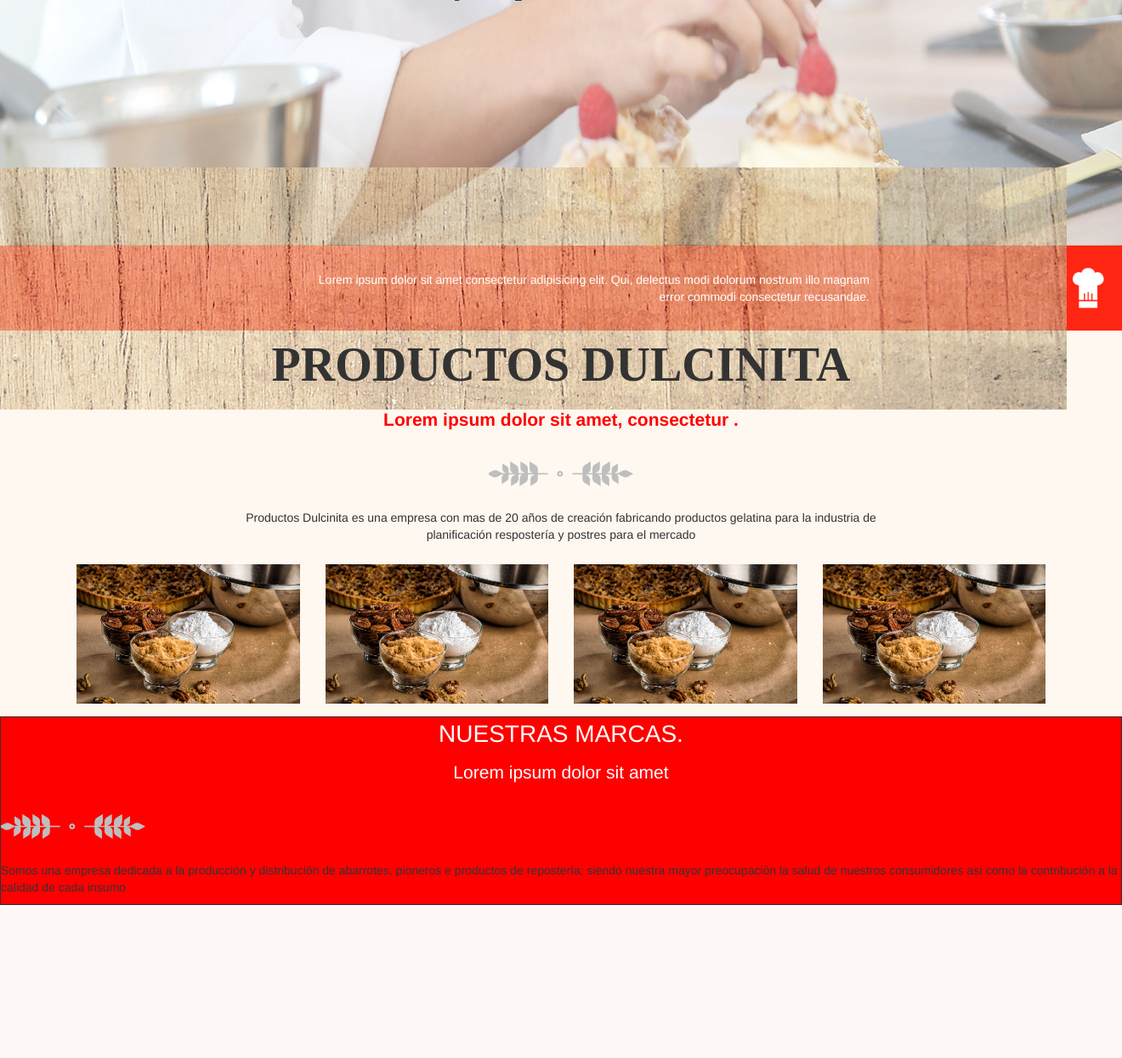
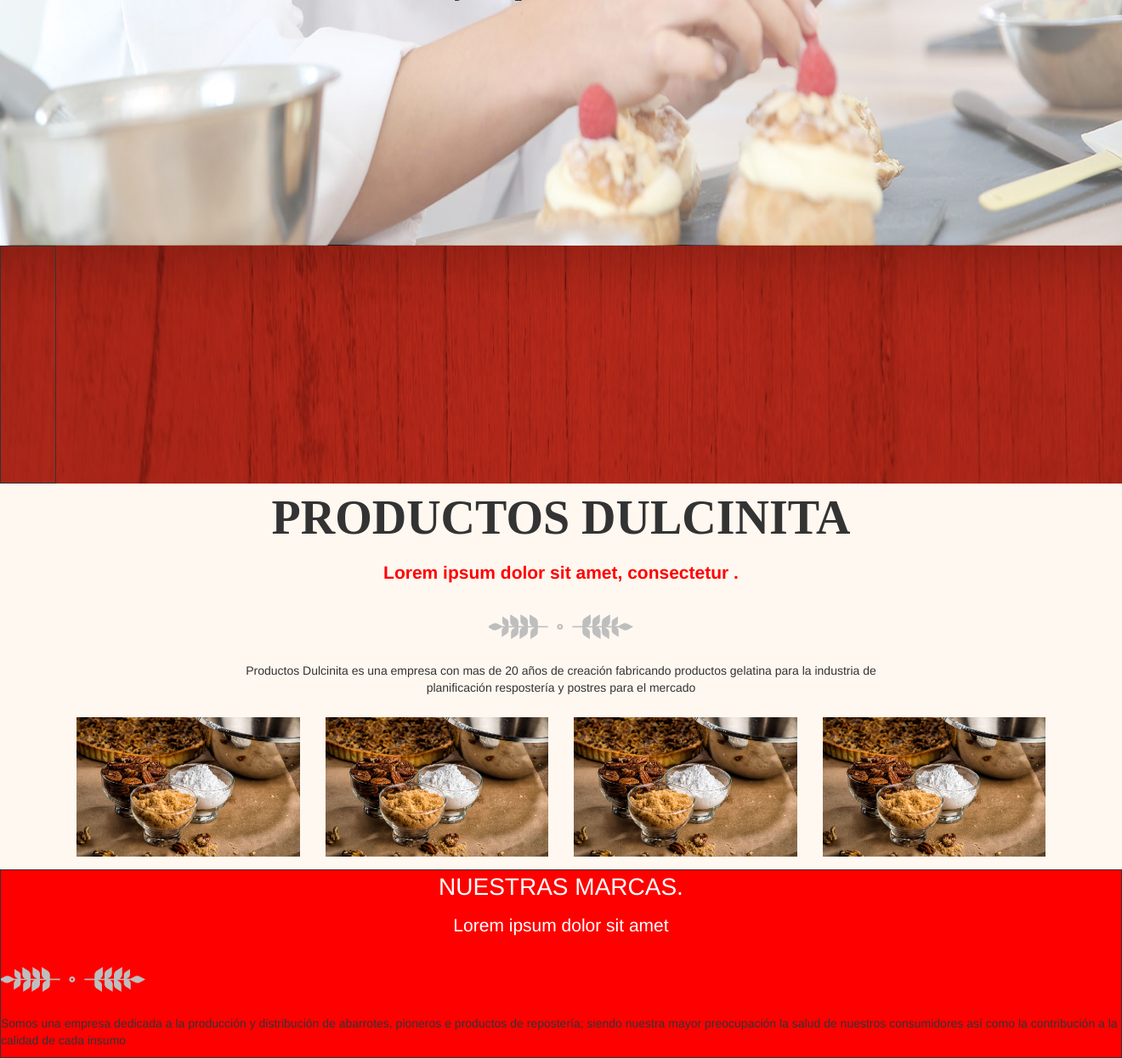
Before and after one commit to Cero-K/plantilla_dulcinita, a PHP site: page / in a window 1320 px wide. Shown: the part 558-1803 px from the top of the page at 85% size. Before the commit the page ends 1623 px from the top, so only its background shows below. Run offline with PHP 8.4, Linux system fonts and the light colour scheme; some libraries are stand-ins or nearby versions; some web fonts are replaced.

Commit message:
Se arreglo la seccion que va debajo de la Imagen principal del home

```diff
--- a/assets/css/layout/3.texto_debajoDeImagen.css
+++ b/assets/css/layout/3.texto_debajoDeImagen.css
@@ -1,35 +1,38 @@
 /* MENORES A 1200 */
-@media (max-width: 1200px) {
+/*@media (max-width: 1200px) {
 	#texto_debajoImagen2{
 		font-size: 0.7em;
 	}
 	#texto_debajoImagen1{
 		width: 20%;
 	}
-/*	#imagen{
-		height: 100px;
-	}*/
-}
+}*/
 #texto_debajoImagen{
 	width: 100%;
-	height: 100px;
-	background-color: rgb(255,37,19);
-	display: flex;
-	justify-content: center;
-	align-items: center;
+	height: 280px;
 }
+#texto_debajoImagen img{
+	height: 100%;
+	width: 100%;
+	z-index: -1;
+	position: absolute;
+}
+
 #texto_debajoImagen1{
 	width: 5%;
-	height: 90%;
-	display: flex;
+	height: 100%;
+	border: solid 1px;
+	/*display: flex;
 	justify-content: center;
-	align-items: center;
+	align-items: center;*/
 }
+
 #texto_debajoImagen2{
 	width: 50%;
-	height: 90%;
-	color: white;
+	height: 100%;
+	border: solid 1px;
+	/*color: white;
 	text-align: right;
 	display: flex;
-	align-items: center;
+	align-items: center;*/
 }
--- a/index.html
+++ b/index.html
@@ -106,12 +106,14 @@
 
 <!-- seccion texto_debajoImagen -->
 <div id="texto_debajoImagen">
-	<div id="texto_debajoImagen1" >
-  <img src="assets/images/capa_madera.png" alt="">
-		<img src="assets/images/gorro_cheff.png" alt="" style="width: 75%; height: 55%">
+  <img src="assets/images/fondo_debajoDeImagen.jpg" alt="">
+
+  <div id="texto_debajoImagen1" >
+
+		<!-- <img src="assets/images/gorro_cheff.png" alt="" style=""> -->
 	</div>
 	<div id="texto_debajoImagen2">
-		Lorem ipsum dolor sit amet consectetur adipisicing elit. Qui, delectus modi dolorum nostrum illo magnam error commodi consectetur recusandae.
+		<!-- Lorem ipsum dolor sit amet consectetur adipisicing elit. Qui, delectus modi dolorum nostrum illo magnam error commodi consectetur recusandae. -->
 	</div>
 </div>
 <!-- FIN seccion texto_debajoImagen -->
```
Also changed, not shown: assets/images/fondo_debajoDeImagen.jpg (added).
